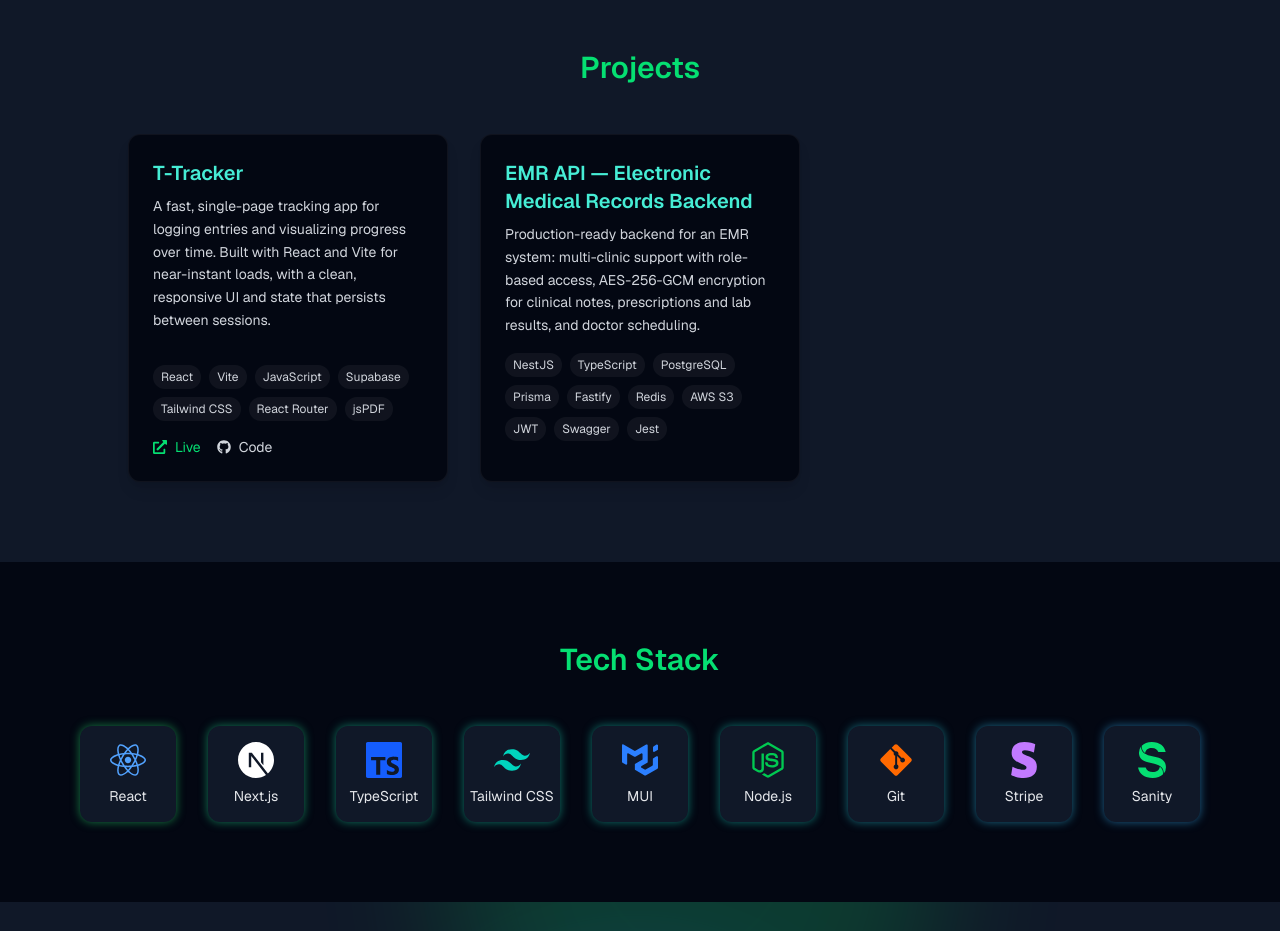
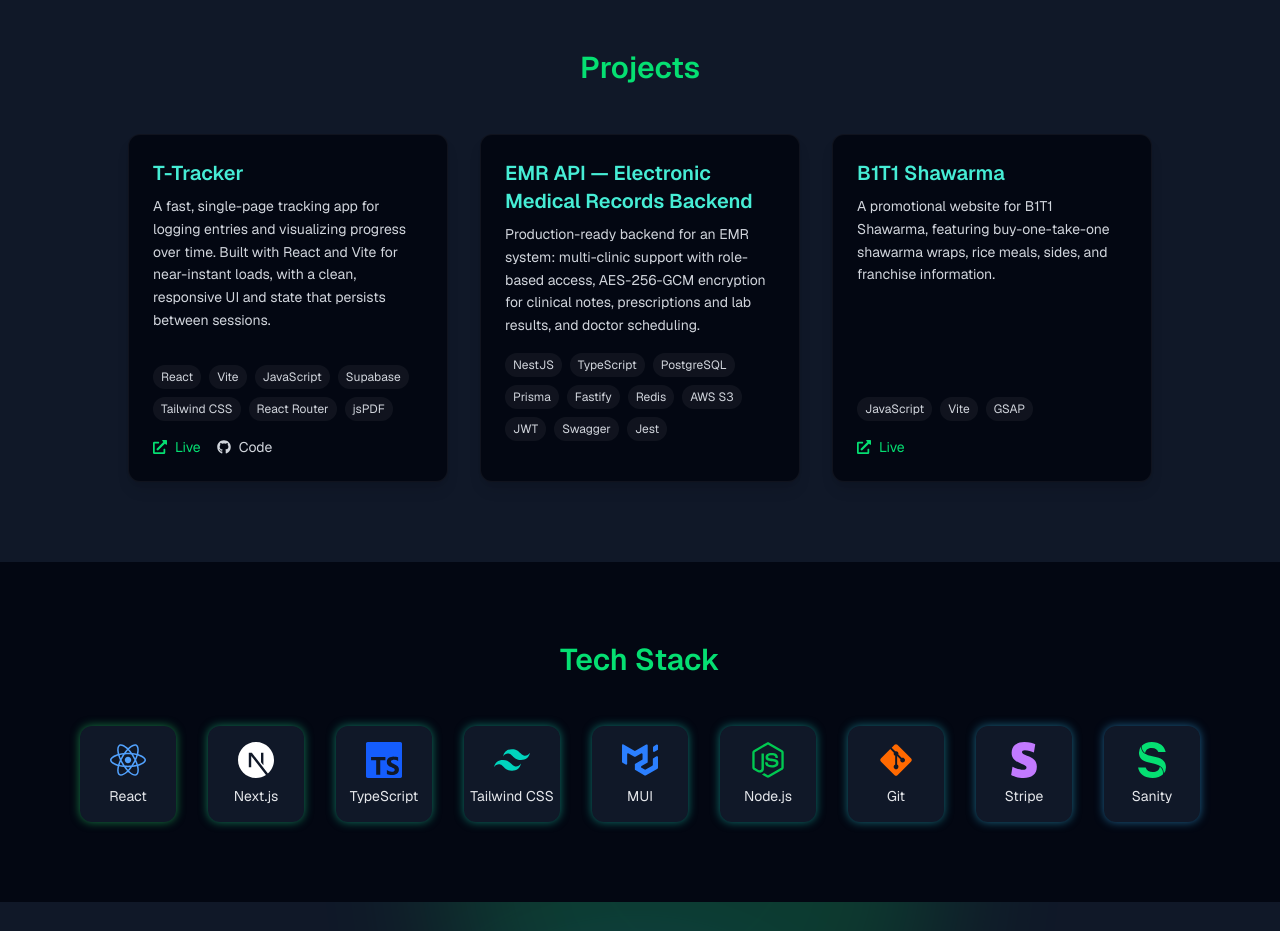
Before and after one commit to jonelchico-webdev/jonelchico, a Next.js app: page / in a window 1280 px wide. Shown: the part 1180-2111 px from the top of the page. Built offline with nearby package versions, Linux system fonts and the light colour scheme.

Commit message:
added b1t1 shawarma

```diff
--- a/src/app/components/Projects.tsx
+++ b/src/app/components/Projects.tsx
@@ -46,6 +46,13 @@ const projects: Project[] = [
       "Swagger",
       "Jest",
     ],
+  },
+  {
+    title: "B1T1 Shawarma",
+    description:
+      "A promotional website for B1T1 Shawarma, featuring buy-one-take-one shawarma wraps, rice meals, sides, and franchise information.",
+    tags: ["JavaScript", "Vite", "GSAP"],
+    liveUrl: "https://b1t1shawarma.com",
   },
 ];
 
```
